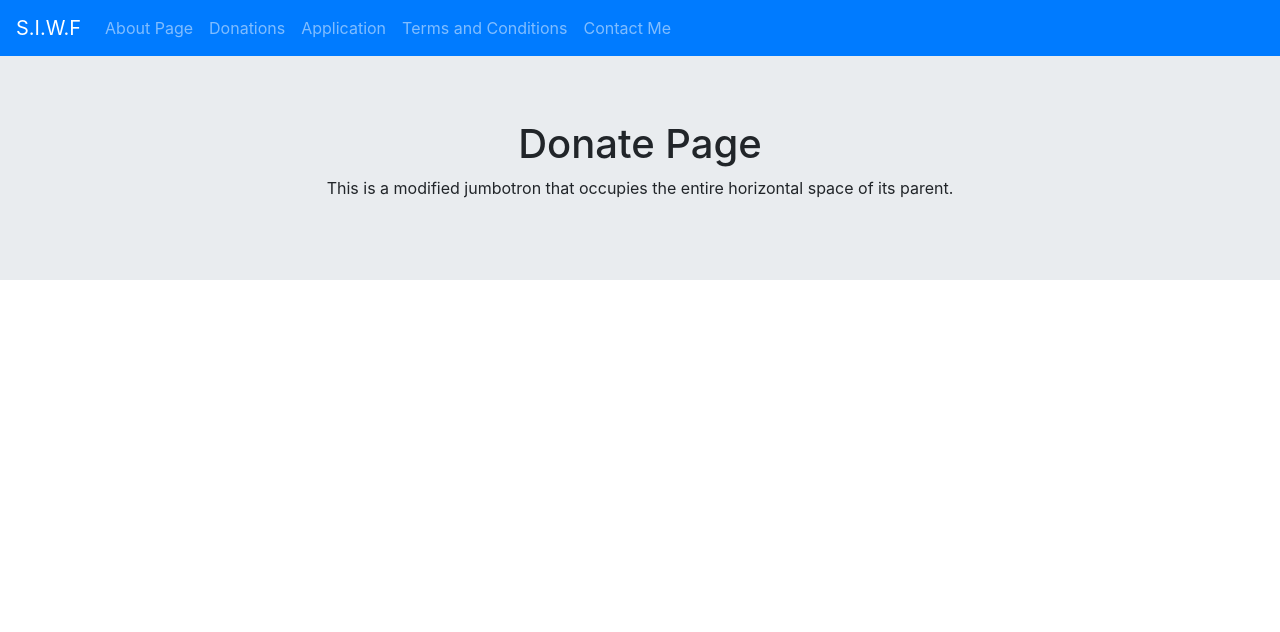
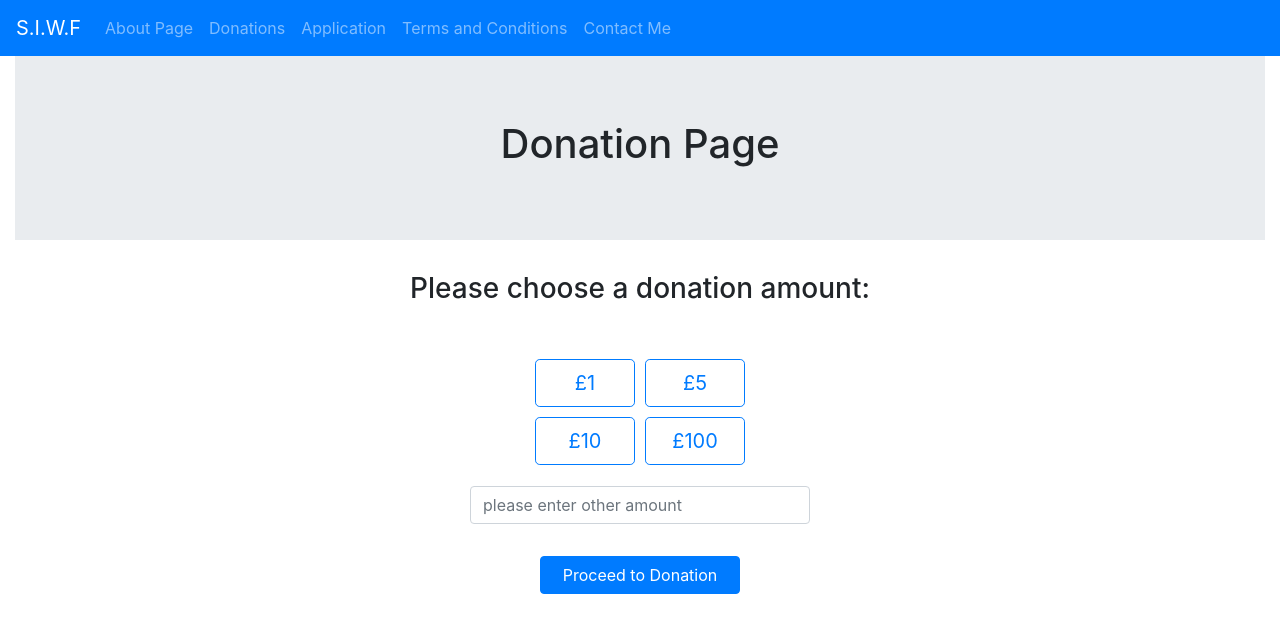
Before and after one commit to Jaseyacey/ServiceWorkerFund, a React (Create React App) app: page /DonatePage in a window 1280 px wide. Shown: the top 632 px of the page. Built offline with nearby package versions, Linux system fonts and the light colour scheme.

Commit message:
adding donation page

```diff
--- a/src/pages/DonatePage.js
+++ b/src/pages/DonatePage.js
@@ -1,17 +1,125 @@
-import React from 'react';
+/* eslint-disable */
+import React, { useState, useEffect } from 'react';
 import Jumbotron from 'react-bootstrap/Jumbotron';
+import Button from 'react-bootstrap/Button';
+import Row from 'react-bootstrap/Row'
+import Col from 'react-bootstrap/Col'
+import Container from 'react-bootstrap/Container'
+import Form from 'react-bootstrap/Form'
+import PayPalBtn from '../common/PayPalBtn'
 
-const DonatePage = () => (
-    <>
-    <Jumbotron fluid>
 
-            <h1>Donate Page</h1>
-            <p>
-            This is a modified jumbotron that occupies the entire horizontal space of
-            its parent.
-            </p>
-    </Jumbotron>
-    </>
-);
+const DonatePage = () => {
+    const [donationReady, setDonationReady] = useState(false);
+    const [amount, setAmount] = useState(0);
+
+    let styles = {
+        width: '100px',
+        margin: '5px',
+        inputWidth: '200px'
+    }
+    /**
+    <Button className="button" value="continue" onClick={this.saveAndContinue}> Continue </Button>
+
+  saveAndContinue = (e) => {
+       e.preventDefault();
+       console.log(e.target.value); //will give you the value continue
+       this.props.nextStep();
+  }
+    */
+
+    const setAmountHandler = (e) => {
+        //console.log(e.target.value);
+        let amountSubmitted = e.target.value;
+        let finalAmount = amountSubmitted;
+
+        if (amountSubmitted.indexOf('.') !== -1) {
+            console.log("DECIMAL!!");
+            let amountArr = amountSubmitted.split('.');
+            console.log(amountArr);
+            finalAmount = amountArr[0];
+        }
+
+        if (amountSubmitted.indexOf('-') !== -1) {
+            console.log("Negative!!");
+            finalAmount = amountSubmitted.replace('-', '');
+        }
+
+        setAmount(finalAmount);
+    }
+
+    const setDonationReadyHandler = () => {
+        setDonationReady(true);
+    }
+
+    useEffect(() => {
+        console.log("useEffect: " + amount);
+    }, [amount])
+
+
+
+    return (
+        <>
+            <Container fluid>
+                <Jumbotron fluid>
+
+                    <h1>Donation Page</h1>
+                </Jumbotron>
+            </Container>
+
+            <Container>
+
+                {donationReady ? (
+                    <>
+                        <Row className="justify-content-center mt-5" xs={12} sm={12} md="auto" lg="auto" xl="auto">
+                            <Col>
+                                <h3>Donation amount: £{amount}</h3>
+                            </Col>
+                        </Row>
+                        <Row className="justify-content-center mt-5" xs={12} sm={12} md="auto" lg="auto" xl="auto">
+                            <Col>
+
+                                <PayPalBtn donationAmount={amount} />
+                            </Col>
+                        </Row>
+                    </>
+                ) : (
+                        <>
+
+
+                            <h3>Please choose a donation amount:</h3>
+                            <Row className="justify-content-center mt-5" xs={12} sm={12} md="auto" lg="auto" xl="auto">
+                                <Col>
+                                    <Button variant="outline-primary" value="1" type="button" id="oneBtn" size="lg" style={{ width: styles.width, margin: styles.margin }} onClick={setAmountHandler}>£1</Button>
+                                    <Button variant="outline-primary" value="5" type="button" size="lg" style={{ width: styles.width, margin: styles.margin }} onClick={setAmountHandler}>£5</Button>
+                                </Col>
+                            </Row>
+                            <Row className="justify-content-center" xs={12} sm={12} md="auto" lg="auto" xl="auto">
+                                <Col>
+                                    <Button variant="outline-primary" value="10" type="button" size="lg" style={{ width: styles.width, margin: styles.margin }} onClick={setAmountHandler}>£10</Button>
+                                    <Button variant="outline-primary" value="100" type="button" size="lg" style={{ width: styles.width, margin: styles.margin }} onClick={setAmountHandler}>£100</Button>
+                                </Col>
+                            </Row>
+                            <Row className="justify-content-center mt-3" xs={12} sm={12} md="auto" lg="auto" xl="auto">
+                                <Col>
+                                    <Form.Group as={Col} md={{ span: 4, offset: 4 }} sm={{ span: 8 }} xs={{ span: 8, offset: 2 }}>
+                                        <Form.Control type="number" placeholder="please enter other amount" onChange={setAmountHandler}></Form.Control>
+                                    </Form.Group>
+                                </Col>
+                            </Row>
+                            <Row className="justify-content-center mt-3" xs={12} sm={12} md="auto" lg="auto" xl="auto">
+                                <Col>
+
+                                    <Button variant="primary" style={{ width: styles.inputWidth }} onClick={setDonationReadyHandler}>Proceed to Donation</Button>
+
+                                </Col>
+                            </Row>
+
+                        </>
+                    )}
+            </Container>
+        </>
+    )
+};
 
 export default DonatePage;
```
